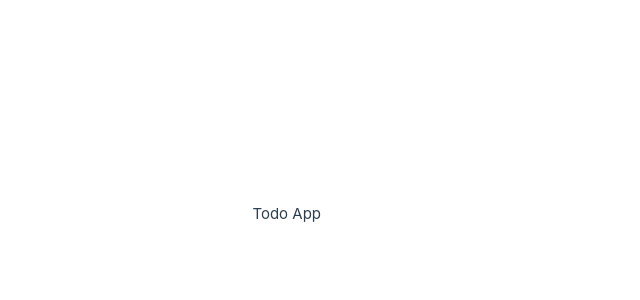
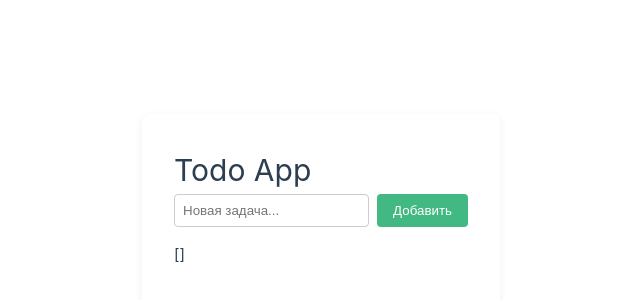
Before and after one commit to aavainshtein/aav-todo-app, a Vue app: page / in a window 1280 px wide. Shown: the part 186-486 px from the top of the page, without its empty margins (319-959 px from the left). Built offline with nearby package versions, Linux system fonts and the light colour scheme; the HTML template or start-up script is replaced by a standard one.

Commit message:
feat: update App.vue layout and style, integrate TaskForm component

```diff
--- a/src/App.vue
+++ b/src/App.vue
@@ -1,34 +1,23 @@
-<script setup lang="ts"></script>
+<script setup lang="ts">
+import TaskForm from './components/TaskForm.vue'
+</script>
 
 <template>
-  <div>Todo App</div>
+  <div class="todo-app">
+    <h1>Todo App</h1>
+    <div style="margin-bottom: 1rem">
+      <TaskForm />
+    </div>
+  </div>
 </template>
 
 <style scoped>
-header {
-  line-height: 1.5;
-}
-
-.logo {
-  display: block;
-  margin: 0 auto 2rem;
-}
-
-@media (min-width: 1024px) {
-  header {
-    display: flex;
-    place-items: center;
-    padding-right: calc(var(--section-gap) / 2);
-  }
-
-  .logo {
-    margin: 0 2rem 0 0;
-  }
-
-  header .wrapper {
-    display: flex;
-    place-items: flex-start;
-    flex-wrap: wrap;
-  }
+.todo-app {
+  max-width: 500px;
+  margin: 2rem auto;
+  background: #fff;
+  border-radius: 8px;
+  box-shadow: 0 2px 8px #0001;
+  padding: 2rem;
 }
 </style>
--- a/src/assets/main.css
+++ b/src/assets/main.css
@@ -27,9 +27,9 @@ a,
     place-items: center;
   }
 
-  #app {
+  /* #app {
     display: grid;
     grid-template-columns: 1fr 1fr;
     padding: 0 2rem;
-  }
+  } */
 }
```
